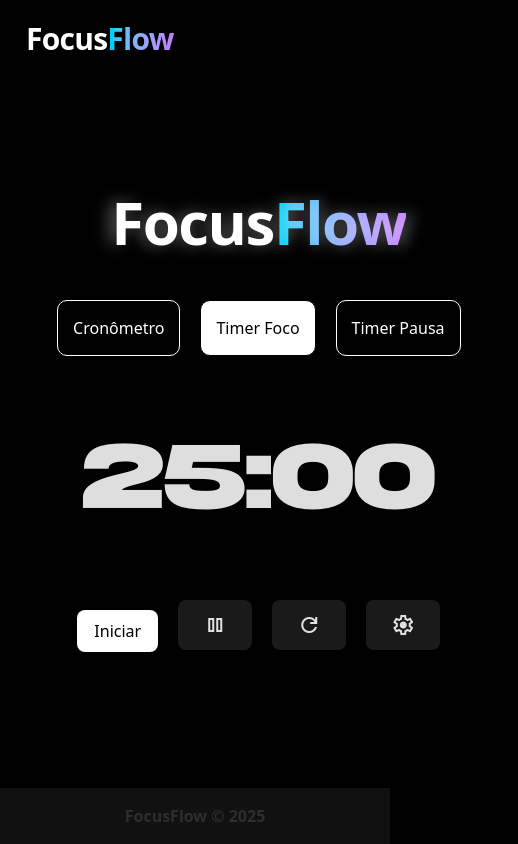
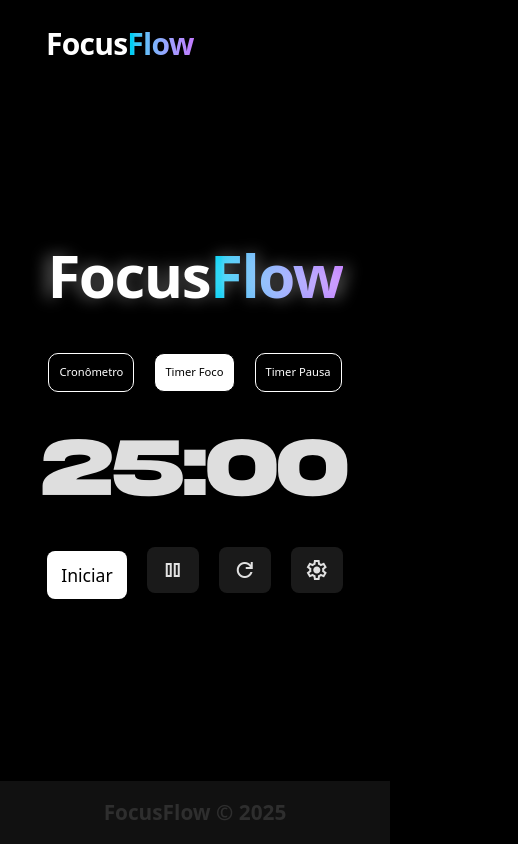
Before and after one commit to Breno2k/FocusFlow, a React (Vite) app: page /TimerFocus in a window 390 px wide. Shown: the whole page, 518 px wide, since content can reach past the window. Built offline with nearby package versions, Linux system fonts and the light colour scheme.

Commit message:
fix: responsividade aplicada em todos os elementos

```diff
--- a/src/App.jsx
+++ b/src/App.jsx
@@ -31,7 +31,7 @@ function AppContent() {
 
       {/* Título Principal */}
       <div className="relative mb-8 px-3 flex flex-col items-center text-center">
-        <h1 className="text-6xl md:text-7xl lg:text-8xl font-black text-white mb-4 tracking-tight">
+        <h1 className="text-6xl sm:text-5x1 md:text-7xl lg:text-8xl font-black text-white mb-4 tracking-tight">
           Focus
           <span className="bg-gradient-to-r from-cyan-400 to-purple-400 bg-clip-text text-transparent">
             Flow
@@ -39,7 +39,7 @@ function AppContent() {
         </h1>
 
         {/* Efeito de brilho animado */}
-        <div className="absolute inset-0 flex justify-center text-6xl md:text-7xl lg:text-8xl font-black text-white opacity-20 animate-pulse blur-sm">
+        <div className="absolute inset-0 flex justify-center text-6xl sm:text-5x1 md:text-7xl lg:text-8xl font-black text-white opacity-20 animate-pulse blur-sm">
           FocusFlow
         </div>
       </div>
--- a/src/components/Navbar.module.css
+++ b/src/components/Navbar.module.css
@@ -159,14 +159,10 @@ nav a {
   width: 200px;
   margin: 10px
 }
-  nav a {
-    padding: 10px 12px;
-    margin: 4px;
-  }
 }
 
 /* Celulares pequenos (320px a 480px) */
-@media (min-width: 551px) and (max-width: 699px) {
+@media (min-width: 555px) and (max-width: 699px) {
   .card {
   width: 140px;
   }
@@ -178,7 +174,7 @@ nav a {
 }
 
 /* Celulares muito pequenos (até 320px) */
-@media (max-width: 550px) {
+@media (max-width: 554px) {
   .card {
   width: 100px;
   margin: 6px
@@ -190,4 +186,28 @@ nav a {
   font-size: 0.7rem;
 }
 
+  nav a {
+  margin: 0 10px;
+  padding: 10px;
+  font-size: 0.7rem
 }
+}
+
+@media (max-width: 380px) {
+  .card {
+  width: 90px;
+  margin: 6px
+  }
+
+  .card h2 {
+  margin-top: 10px;
+  padding: 0;
+  font-size: 0.7rem;
+}
+
+  nav a {
+  margin: 0 10px;
+  padding: 10px;
+  font-size: 0.7rem
+}
+}
--- a/src/components/Timer.css
+++ b/src/components/Timer.css
@@ -1,21 +1,50 @@
 .timer {
-    padding: 50px;
+    padding: 50px 0;
     font-size: 6em;
     font-family: 'Akira Expanded'
 }
 
-/* .timer {
-  font-family: "Rajdhani", sans-serif;
-  font-weight: 400;
-  font-style: normal;
-  padding: 50px;
-font-size: 6em;
-} */
-
 .timer_cro {
-    padding: 50px;
+    padding: 50px 0;
     font-size: 6em;
     font-family: "Rajdhani", sans-serif;
     font-weight: 700;
     font-style: normal;
 }
+
+button {
+  margin: 0 10px;
+  border-radius: 8px;
+  border: 1px solid transparent;
+  padding: 0.6em 1.2em;
+  font-size: 1em;
+  font-weight: 500;
+  font-family: inherit;
+  background-color: #1a1a1a;
+  cursor: pointer;
+  transition: border-color 0.25s;
+}
+
+button:hover {
+  border-color: #ffffff;
+}
+
+button:focus,
+button:focus-visible {
+  outline: 4px auto -webkit-focus-ring-color;
+}
+
+@media (max-width: 550px) {
+  .timer, .timer_cro {
+    padding: 15px 0;
+  font-size: 4em;
+}
+
+button {
+  /* margin: 0 5px;
+  padding: 8px 20px; */
+  margin: 0 10px;
+  padding: 10px 13px;
+  font-size: 1.1rem;
+}
+}
--- a/src/components/Timer.jsx
+++ b/src/components/Timer.jsx
@@ -86,7 +86,7 @@ const Timer = ({
         <div>
             {/* padStart faz com que seconds sem seja exibido com dois digitos */}
             <p className="timer">{minutes}:{String(seconds).padStart(2, '0')}</p>
-            <button className="!bg-white text-black hover:!border-black" onClick={() => {
+            <button className=" !bg-white text-black hover:!border-black" onClick={() => {
 
                 iniciar();
 
--- a/src/index.css
+++ b/src/index.css
@@ -83,44 +83,6 @@ a {
 
 
 
-
-button {
-  margin: 0 10px;
-  border-radius: 8px;
-  border: 1px solid transparent;
-  padding: 0.6em 1.2em;
-  font-size: 1em;
-  font-weight: 500;
-  font-family: inherit;
-  background-color: #1a1a1a;
-  cursor: pointer;
-  transition: border-color 0.25s;
-}
-
-button:hover {
-  border-color: #ffffff;
-}
-
-button:focus,
-button:focus-visible {
-  outline: 4px auto -webkit-focus-ring-color;
-}
-
-/* Responsividade */
-@media (max-width: 768px) {
-  body {
-    @apply text-[1em];
-  }
-
-  header {
-    @apply left-[10px] top-[5px] w-[calc(100%-20px)];
-  }
-
-  button {
-    @apply px-[1em] py-[0.5em];
-  }
-}
-
 @theme inline {
   --radius-sm: calc(var(--radius) - 4px);
   --radius-md: calc(var(--radius) - 2px);
```
